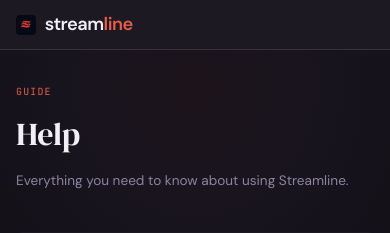
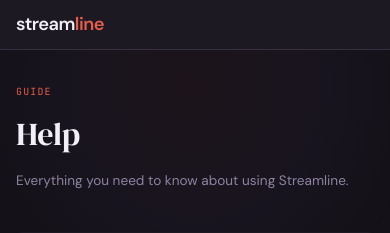
Before and after one commit to abhichandra21/streamline, a Flask app: page /help in a window 390 px wide. Shown: the top 233 px of the page. Run offline with Flask 3, Linux system fonts and the light colour scheme; data that the repository does not hold is empty; parts of the project's set-up code (start-up, migrations or seed data) failed here and were passed over.

Commit message:
Redraw the mark as a stroke, and stop repeating it beside the name
The mark was a 1024px raster of a filled coral ribbon with a play triangle,
baked onto an opaque near-black square, shown at 21px. Put it in a row with the
sidebar's own icons and the problem is immediate: eight monochrome outlines at
1.6px that inherit their colour, and one filled block carrying its own
background. It was the only object in the sidebar that did not belong to the
set, and at 21px it read as a sticker pressed onto the panel.

The waves were never the problem. They read as "stream", they are distinctive,
and they are kept. What is dropped is the execution: raster, filled, an opaque
background, and a play triangle that was both a cliche and in a fight with the
waves for the same 21 pixels.

It is now three coral strokes in a transparent SVG, 1.8 wide in a 24 box, the
same language as every other icon. Crisp at any size, and legible at 16 where
the raster was a dark smudge.

It also stops appearing next to the wordmark. The name is right there and set
properly now, so the mark was saying the same thing twice, and two coral things
were competing inside 208px. The rule is that the mark appears only where the
name cannot: the browser tab, and the 60px rail. Expanded sidebar and mobile bar
carry the name alone.

Verified: expanded shows the name and hides the mark; both rails show the mark
and fade the name; the mobile bar carries the name with the image removed from
the markup; no overflow at 375, 900 or 1440. The SVG is valid XML -- the first
attempt was not, because an XML comment cannot contain a double hyphen and mine
did. 709 tests pass.

```diff
--- a/recommender/templates/base.html
+++ b/recommender/templates/base.html
@@ -4,7 +4,7 @@
   <meta charset="UTF-8">
   <meta name="viewport" content="width=device-width, initial-scale=1.0">
   <title>{% block title %}Streamline{% endblock %}</title>
-  <link rel="icon" type="image/png" href="/static/logo.png">
+  <link rel="icon" type="image/svg+xml" href="/static/mark.svg">
   <script src="https://unpkg.com/htmx.org@2.0.2" integrity="sha384-Y7hw+L/jvKeWIRRkqWYfPcvVxHzVzn5REgzbawhxAuQGwX1XWe70vji+VSeHOThJ" crossorigin="anonymous"></script>
   <script>
     // Inject CSRF token into every HTMX request automatically
@@ -131,12 +131,16 @@
       overflow: hidden;
     }
     .nav-brand:hover { text-decoration: none; }
+    /* The mark only appears where the name cannot: the rail, and the browser
+       tab. Beside the wordmark it was saying the same thing twice, and it was
+       the one object in the sidebar that did not belong to the icon set --
+       eight monochrome outlines, and a filled block carrying its own
+       background. */
     .nav-brand img {
       height: 21px;
       width: 21px;
-      border-radius: 4px;
-      opacity: 0.92;
       flex-shrink: 0;
+      display: none;
     }
     /* Lowercase, packed, one weight. The old mark signalled the seam twice at
        once -- italic and a colour change, mid-word -- and set it in a display
@@ -295,7 +299,7 @@
       pointer-events: none;
       transition: opacity 0.15s ease;
     }
-    html.sb-rail .nav-brand img { opacity: 1; transition: opacity 0.15s ease; }
+    html.sb-rail .nav-brand img { display: block; opacity: 1; transition: opacity 0.15s ease; }
     html.sb-rail .sidebar-toggle { opacity: 0; transition: opacity 0.15s ease; }
     html.sb-rail .sidebar:hover .sidebar-toggle,
     html.sb-rail .sidebar-toggle:focus-visible { opacity: 1; }
@@ -311,7 +315,7 @@
       .sidebar-toggle { display: none; }
       .sidebar .nav-brand { padding-left: 6.3px; }
       /* The mark stays: it is the only thing on that row at this width. */
-      .sidebar .nav-brand img { opacity: 1; }
+      .sidebar .nav-brand img { display: block; opacity: 1; }
       :root {
         --sb-w:       60px;
         --sb-text-op: 0;
@@ -670,7 +674,6 @@
         text-decoration: none;
       }
       .mobile-top:hover { text-decoration: none; }
-      .mobile-top img { height: 20px; width: 20px; border-radius: 4px; opacity: 0.92; }
       .mobile-top .nav-brand-word { font-size: 1.14rem; }
 
       .tabbar {
@@ -839,7 +842,7 @@
           <svg viewBox="0 0 24 24"><use href="#ico-panel"/></svg>
         </button>
         <a href="/" class="nav-brand">
-          <img src="/static/logo.png" alt="">
+          <img src="/static/mark.svg" alt="" aria-hidden="true">
           <span class="nav-brand-word">Stream<em>line</em></span>
         </a>
       </div>
@@ -879,7 +882,6 @@
 
     <div class="app-main">
       <a href="/" class="mobile-top">
-        <img src="/static/logo.png" alt="">
         <span class="nav-brand-word">Stream<em>line</em></span>
       </a>
 
```
Also changed, not shown: recommender/static/mark.svg (added).
